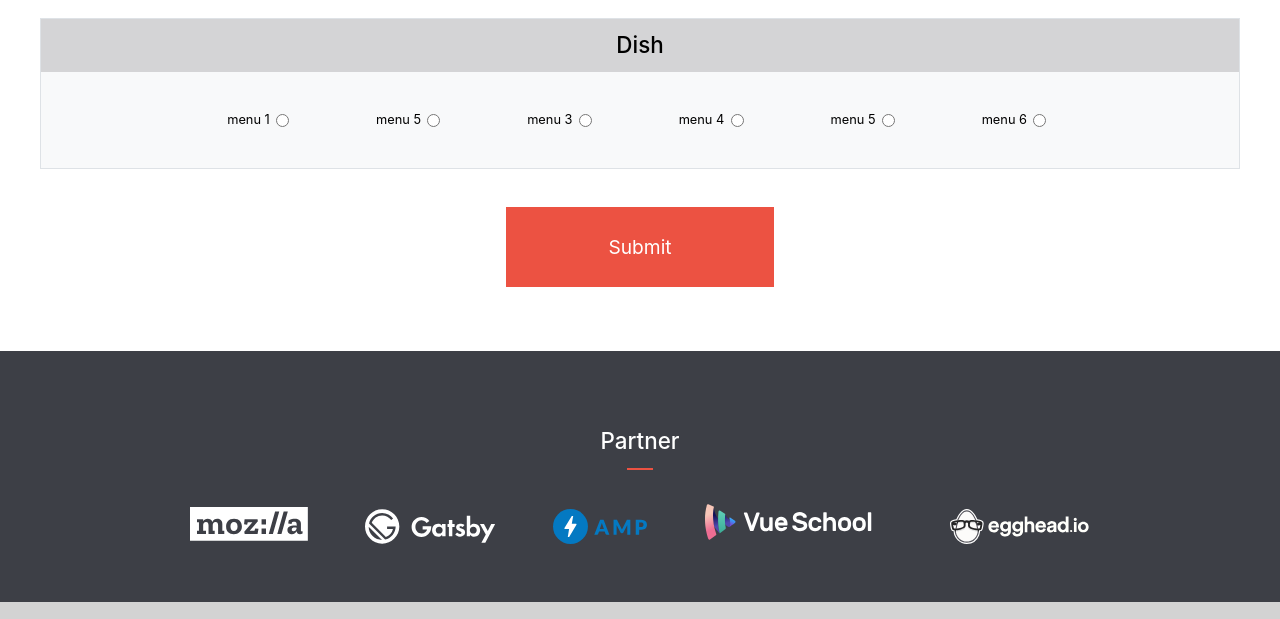
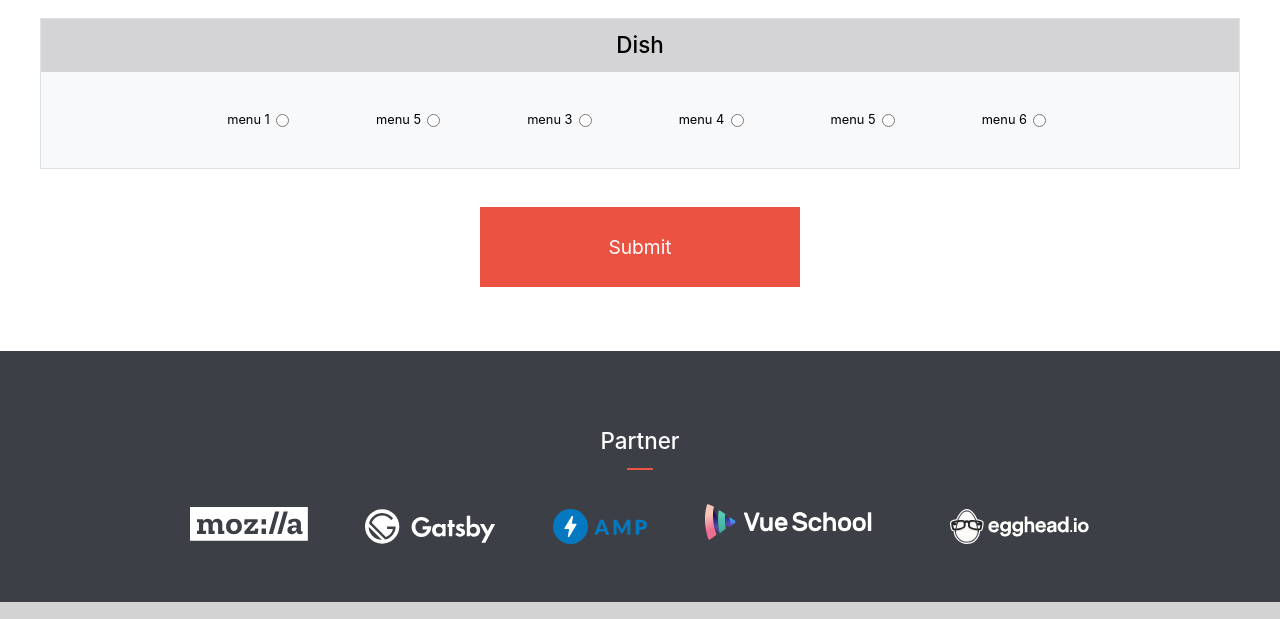
Before and after one commit to Gnwin/Conference-page, a website: page tickets.html in a window 1280 px wide. Shown: the part 1079-1698 px from the top of the page. Drawn offline with nearby package versions, Linux system fonts and the light colour scheme.

```diff
--- a/assets/stylesheets/scss/_main-content.scss
+++ b/assets/stylesheets/scss/_main-content.scss
@@ -86,7 +86,7 @@
 .select-dish-button {
   background-color: colors.$orange;
   color: white;
-	padding: 2rem 8rem;
+  padding: 2rem 0;
   font-size: 1.5rem;
   margin-bottom: 5rem;
 }
--- a/tickets.html
+++ b/tickets.html
@@ -135,7 +135,7 @@
 						</div>
 					</div>
 				</div>
-				<button type="submit" class="select-dish-button border-0 mx-auto d-block">Submit</button>
+				<button type="submit" class="select-dish-button border-0 mx-auto d-block w-25">Submit</button>
 			</form>
 
 		</main>
```
Also changed, not shown: assets/stylesheets/css/about.css, assets/stylesheets/css/style.css, assets/stylesheets/css/tickets.css, 3 other files. Lines whose indentation alone changed are shown as unchanged.
